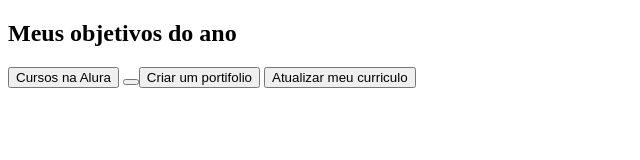
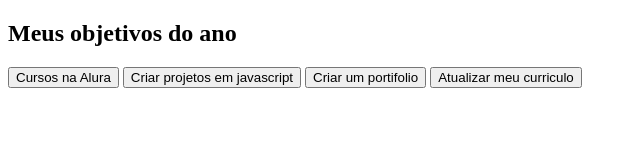
Before and after one commit to AngolanoCharmoso/Objetivos3D-, a plain HTML site: page index.html in a window 1280 px wide. Shown: the whole page, without its empty margins (0-640 px from the left). Drawn offline with Linux system fonts and the light colour scheme.

Commit message:
Objetivos3D

```diff
--- a/index.html
+++ b/index.html
@@ -10,10 +10,10 @@
     <section class="conteudo principal"> </section>
     <h2 class="titulo principal">Meus objetivos do ano</h2>
     <div class="botoes"></div>
-<button class="botao"> Cursos na Alura</button>
-<button class="Criar projetos em javascript"</button>
-<button class="botao">Criar um portifolio</button>
-<button class="botao">Atualizar meu curriculo</button>
+ <button class="botao">Cursos na Alura</button>
+ <button class="botao">Criar projetos em javascript</button>
+ <button class="botao">Criar um portifolio</button>
+ <button class="botao">Atualizar meu curriculo</button>
 </div>
 </body>
 </html>
```
